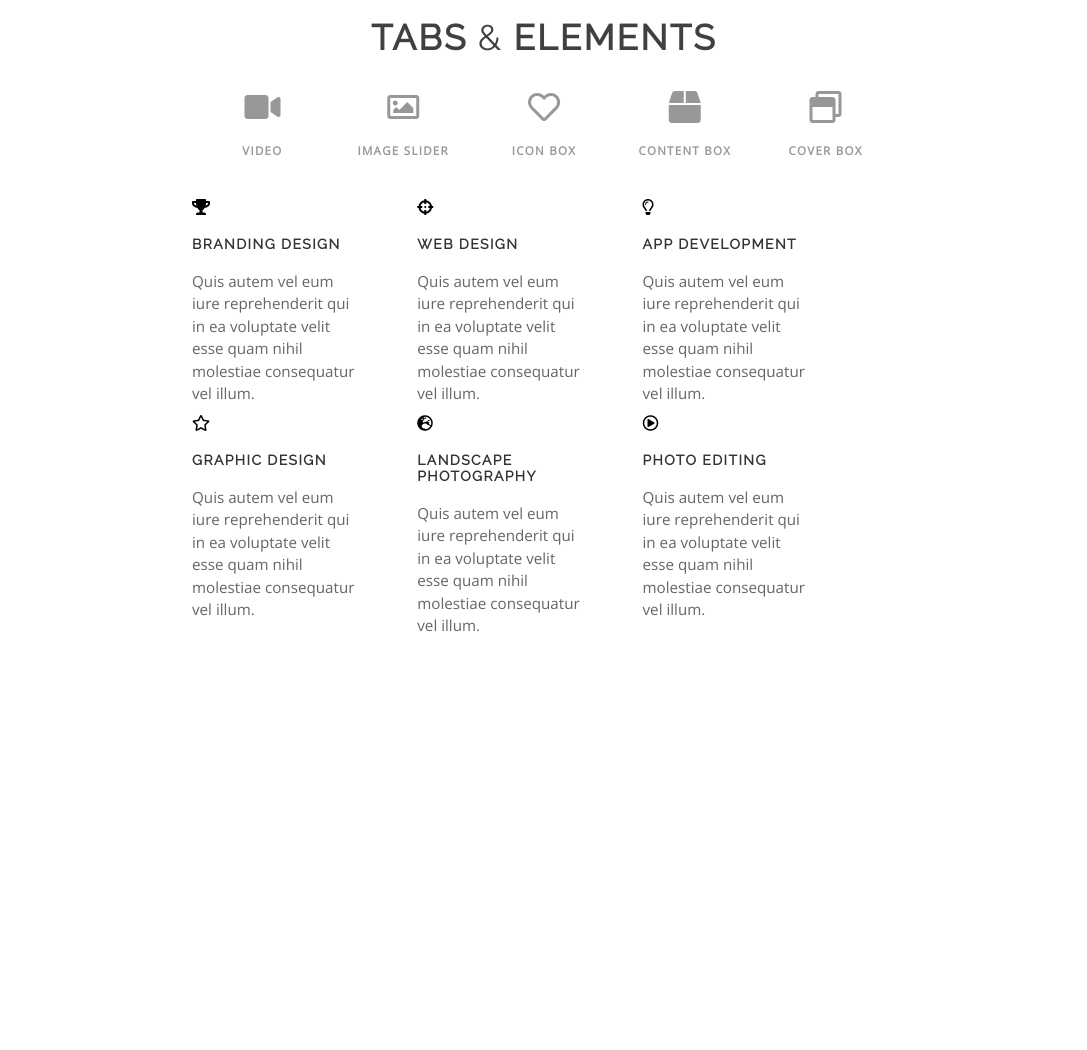
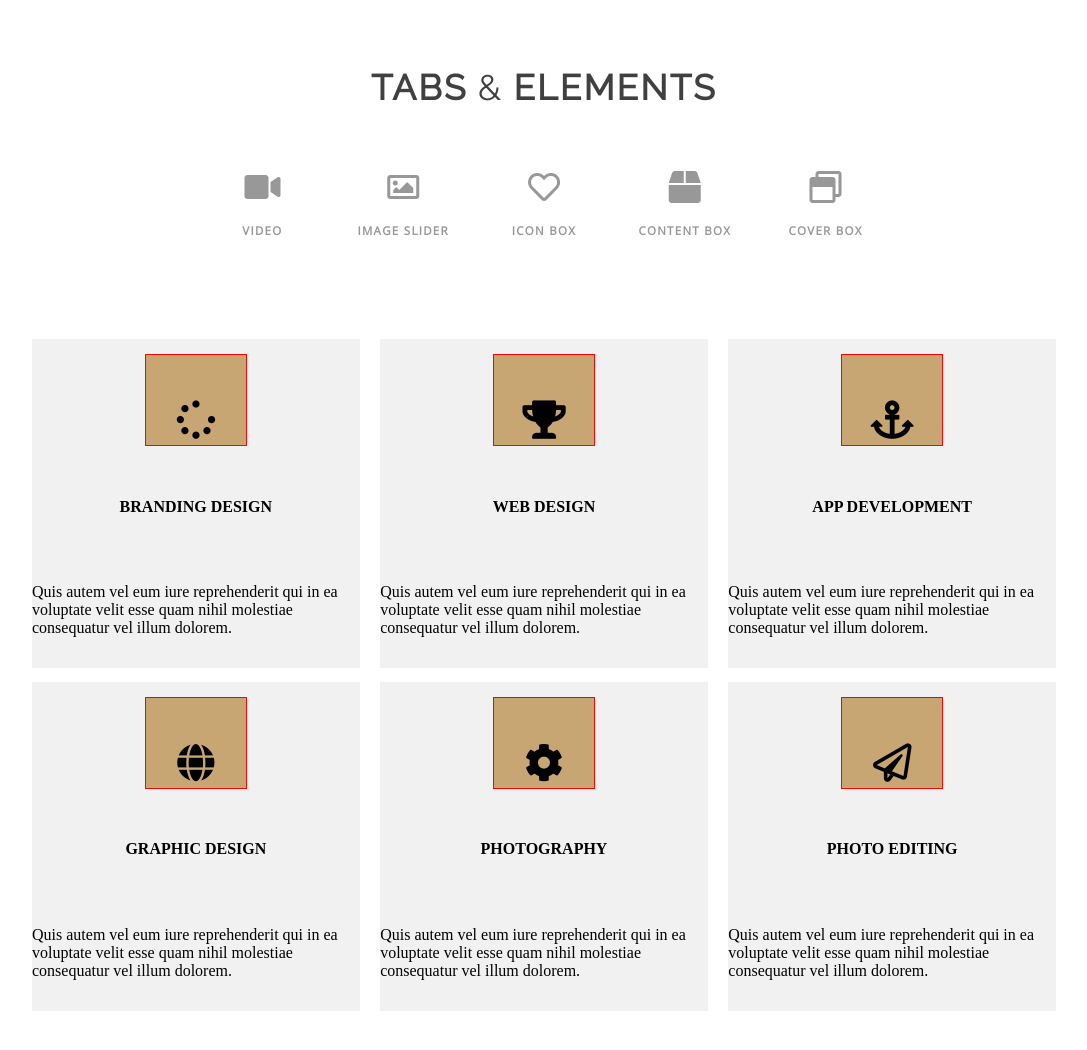
Before and after one commit to TarasPetryshak/MazelOne, a plain HTML site: page index.html in a window 1280 px wide. Shown: the part 7952-9002 px from the top of the page, without its empty margins (96-1183 px from the left). Before the commit the page ends 8632 px from the top, so only its background shows below. Drawn offline with nearby package versions, Linux system fonts and the light colour scheme.

Commit message:
add block content

```diff
--- a/index.html
+++ b/index.html
@@ -70,7 +70,7 @@
                         <a href="#">SHOP NOW</a>
                     </div>
                 </div>
-            </header>
+        </header>
         </div>
         <main>
             <div class="main__container">
@@ -698,8 +698,7 @@
             <div class="background-container background-container3">
                 <section class="promo cite">
                     <button type="button" id="promo-btn"><i class="far fa-play-circle"></i></button>
-                    <h2 class="promo__header">We’re developing a number of special projects if interested,
-                    see the promo video</h2>
+                    <h2 class="promo__header">We’re developing a number of special projects if interested, see the promo video</h2>
                     <p class="promo__text">SEE WATCH VIDEO</p>
                 </section>
                 <section class="clients">
@@ -823,7 +822,50 @@
                                 </div>
                             </div>
                         </div>
-                        <div class="elements__block content"></div>
+                        <div class="elements__block content">
+                            <div class="content__box">
+                                <div class="icon-wrapper">
+                                    <i class="fas fa-spinner"></i>
+                                </div>
+                                <h4 class="content__box_header">BRANDING DESIGN</h4>
+                                <p class="content__box_text">Quis autem vel eum iure reprehenderit qui in ea voluptate velit esse quam nihil molestiae consequatur vel illum dolorem.</p>
+                            </div>
+                            <div class="content__box">
+                                <div class="icon-wrapper">
+                                    <i class="fas fa-trophy"></i>
+                                </div>
+                                <h4 class="content__box_header">WEB DESIGN</h4>
+                                <p class="content__box_text">Quis autem vel eum iure reprehenderit qui in ea voluptate velit esse quam nihil molestiae consequatur vel illum dolorem.</p>
+                            </div>
+                            <div class="content__box">
+                                <div class="icon-wrapper">
+                                    <i class="fas fa-anchor"></i>
+                                </div>
+                                <h4 class="content__box_header">APP DEVELOPMENT</h4>
+                                <p class="content__box_text">Quis autem vel eum iure reprehenderit qui in ea voluptate velit esse quam nihil molestiae consequatur vel illum dolorem.</p>
+                            </div>
+                            <div class="content__box">
+                                <div class="icon-wrapper">
+                                    <i class="fas fa-globe"></i>
+                                </div>
+                                <h4 class="content__box_header">GRAPHIC DESIGN</h4>
+                                <p class="content__box_text">Quis autem vel eum iure reprehenderit qui in ea voluptate velit esse quam nihil molestiae consequatur vel illum dolorem.</p>
+                            </div>
+                            <div class="content__box">
+                                <div class="icon-wrapper">
+                                    <i class="fas fa-cog"></i>
+                                </div>
+                                <h4 class="content__box_header">PHOTOGRAPHY</h4>
+                                <p class="content__box_text">Quis autem vel eum iure reprehenderit qui in ea voluptate velit esse quam nihil molestiae consequatur vel illum dolorem.</p>
+                            </div>
+                            <div class="content__box">
+                                <div class="icon-wrapper">
+                                    <i class="far fa-paper-plane"></i>
+                                </div>
+                                <h4 class="content__box_header">PHOTO EDITING</h4>
+                                <p class="content__box_text">Quis autem vel eum iure reprehenderit qui in ea voluptate velit esse quam nihil molestiae consequatur vel illum dolorem.</p>
+                            </div>
+                        </div>
                         <div class="elements__block cover"></div>
                     </div>
                 </section>
--- a/media.css
+++ b/media.css
@@ -23,7 +23,7 @@
         height: 70vh;
     }
     .works__block.item {
-    /* .owl-item */
+        /* .owl-item */
         width: 83%;
         height: 100%;
         margin-bottom: 18px;
@@ -34,6 +34,9 @@
     .service {
         height: 130vh;
     }
+    .elements__container {
+        width: 80%;
+    }
 }
 
 @media screen and (max-width: 1200px) {}
--- a/style.css
+++ b/style.css
@@ -995,7 +995,7 @@ div.owl-carousel.team__img-wrapper {
     margin-bottom: 5%;
     font-weight: 900;
     font-size: 1.1rem;
-    color:#333;
+    color: #333;
     letter-spacing: 0.1rem;
 }
 
@@ -1291,8 +1291,8 @@ div.owl-carousel.team__img-wrapper {
 
 .content-wrapper {
     width: 75%;
-
-}
+}
+
 .content-wrapper h4 {
     font-family: 'Raleway', sans-serif;
     color: #333;
@@ -1300,22 +1300,26 @@ div.owl-carousel.team__img-wrapper {
     font-size: 0.87rem;
     font-weight: 900;
 }
+
 .content-wrapper p {
     font-family: 'Open Sans', sans-serif;
     color: #666;
     line-height: 1.4rem;
     font-size: 0.95rem;
 }
+
 .service__icon {
     width: 25%;
     display: flex;
     justify-content: flex-end;
     align-items: center;
 }
+
 .service__block:last-child .service__icon {
     order: -1;
     justify-content: flex-start;
 }
+
 .service__icon i {
     width: 70px;
     height: 70px;
@@ -1327,10 +1331,12 @@ div.owl-carousel.team__img-wrapper {
     align-items: center;
     transition: all 500ms;
 }
+
 .service__block_item:hover>.service__icon i {
     background: #c7a674;
     color: #fff;
 }
+
 .awards {
     display: flex;
     flex-direction: row;
@@ -1338,6 +1344,7 @@ div.owl-carousel.team__img-wrapper {
     align-items: center;
     padding: 0;
 }
+
 .awards__block {
     width: 17%;
     height: 80%;
@@ -1353,16 +1360,19 @@ div.owl-carousel.team__img-wrapper {
     font-weight: bold;
     letter-spacing: 0.15rem;
 }
+
 .awards__block i {
     display: block;
     font-size: 2rem;
 }
+
 .awards__block span {
     display: block;
     font-size: 4rem;
     font-weight: bold;
     font-family: "Open Sans", sans-serif;
 }
+
 .price {
     width: 100%;
     height: 80vh;
@@ -1370,9 +1380,11 @@ div.owl-carousel.team__img-wrapper {
     background: #fff;
     border: 1px solid transparent;
 }
+
 .price__header {
     align-items: flex-end;
 }
+
 .price__wrapper {
     width: 100%;
     height: 85%;
@@ -1382,6 +1394,7 @@ div.owl-carousel.team__img-wrapper {
     justify-content: center;
     align-items: center;
 }
+
 .price__block {
     width: 19%;
     height: 75%;
@@ -1394,30 +1407,36 @@ div.owl-carousel.team__img-wrapper {
     border-top: 7px solid #333;
     box-sizing: border-box;
 }
+
 .price__block:nth-child(2) {
     border-top-color: #c7a674;
     margin: 0 30px;
 }
+
 .price__block h3 {
     text-transform: uppercase;
     color: #333;
     letter-spacing: 0.1rem;
 }
+
 .price__block_definition {
     font-size: 4rem;
     font-weight: bold;
     color: #333;
 }
+
 .price__block_definition .sup {
     font-size: 0.9rem;
     vertical-align: 35px;
     margin-right: 5px;
 }
+
 .price__block_definition .sub {
     font-size: 0.9rem;
     letter-spacing: 0.05rem;
     margin-left: 5px;
 }
+
 .price__list {
     list-style: none;
     color: #666;
@@ -1427,15 +1446,18 @@ div.owl-carousel.team__img-wrapper {
     letter-spacing: 0.07rem;
     text-align: center;
 }
+
 .price__list li {
     text-align: center;
     margin: 0;
     margin-top: 8px;
 }
+
 .price__list span,
 .price__list li:nth-child(4) {
     font-weight: bold;
 }
+
 .price__link {
     display: flex;
     justify-content: center;
@@ -1453,21 +1475,27 @@ div.owl-carousel.team__img-wrapper {
     border-radius: 2px;
     transition: all 400ms;
 }
+
 .price__link i {
     margin-right: 5px;
 }
+
 .price__link:hover {
     background: #c7a674;
 }
+
 .price__block:nth-child(2) a {
     background: #c7a674;
 }
+
 .price__block:nth-child(2) .price__block_definition {
     color: #c7a674;
 }
+
 .price__block:nth-child(2) .price__block_definition span {
     color: #333;
 }
+
 .promo__header {
     color: #fff;
     font-family: 'Open Sans', sans-serif;
@@ -1475,6 +1503,7 @@ div.owl-carousel.team__img-wrapper {
     width: 40%;
     text-align: center;
 }
+
 #promo-btn {
     width: 50px;
     height: 50px;
@@ -1485,6 +1514,7 @@ div.owl-carousel.team__img-wrapper {
     border: none;
     transition: all 400ms;
 }
+
 #promo-btn i {
     display: flex;
     justify-content: center;
@@ -1492,10 +1522,12 @@ div.owl-carousel.team__img-wrapper {
     font-size: 3.5rem;
     border-radius: 50%;
 }
+
 #promo-btn:hover {
     cursor: pointer;
     color: #c7a674;
 }
+
 .promo__text {
     font-family: 'Raleway', sans-serif;
     font-size: 0.75rem;
@@ -1503,9 +1535,11 @@ div.owl-carousel.team__img-wrapper {
     letter-spacing: 0.1rem;
     color: #c7a674;
 }
+
 .background-container3 {
     background-image: url(images/02_1.jpg);
 }
+
 .clients {
     width: 100%;
     height: 40vh;
@@ -1515,6 +1549,7 @@ div.owl-carousel.team__img-wrapper {
     border-top: 1px solid transparent;
     box-shadow: 0 0 1px 2px #f1f1f1;
 }
+
 #carousel4 {
     width: 60%;
     height: 85%;
@@ -1523,9 +1558,11 @@ div.owl-carousel.team__img-wrapper {
     align-items: center;
     justify-content: center;
 }
+
 #carousel4 .item {
     width: 70%;
 }
+
 #carousel4 a {
     display: flex;
     width: 100%;
@@ -1533,28 +1570,33 @@ div.owl-carousel.team__img-wrapper {
     text-decoration: none;
     color: transparent;
 }
+
 #carousel4 img {
     width: 100%;
     height: auto;
     /*height: cover;*/
 }
+
 .elements {
     width: 100%;
-    height: 90vh;
+    height: 140vh;
     background: #fff;
     display: flex;
     justify-content: center;
     align-content: center;
     flex-wrap: wrap;
 }
+
 .elements__header {
     margin-top: -2%;
 }
+
 video {
     width: 400px;
     height: 300px;
     margin: 0 auto;
 }
+
 .elements__nav {
     width: 55%;
     height: 15%;
@@ -1564,6 +1606,7 @@ video {
     justify-content: space-around;
     align-items: center;
 }
+
 .elements__nav_box {
     width: 18%;
     height: 100%;
@@ -1572,13 +1615,16 @@ video {
     text-align: center;
     transition: all .3s;
 }
+
 .elements__nav_box:hover {
     opacity: 1;
-    cursor:pointer;
-}
-.elements__nav_box i{
+    cursor: pointer;
+}
+
+.elements__nav_box i {
     font-size: 2rem;
 }
+
 .elements__nav_box p {
     font-size: 0.72rem;
     margin-top: 20px;
@@ -1586,35 +1632,42 @@ video {
     letter-spacing: 0.08rem;
     font-family: 'Open Sans', sans-serif;
 }
+
 .elements__container {
     width: 55%;
     height: 60%;
     margin: 0;
 }
+
 .elements__block {
     width: 100%;
     height: 100%;
     margin: 0;
 }
-#carousel5{
+
+#carousel5 {
     height: 100%;
-
-}
+}
+
 .owl-carousel .owl-stage-outer {
     width: 100%;
     height: 100%;
 }
+
 img.item {
     width: 100%;
     height: 100%;
     object-fit: cover;
 }
+
 .elements__block.video,
 .elements__block.slider,
-.elements__block.content,
+.elements__block.icon,
 .elements__block.cover {
     display: none;
 }
+
+
 /* #carousel5 .owl-nav {
     width: 100%;
     position: absolute;
@@ -1697,13 +1750,82 @@ img.item {
 #carousel5 .owl-nav .owl-prev:hover>span {
     color: #c7a674;
 } */
+
 .icon {
     display: flex;
     flex-wrap: wrap;
-    padding: 0;
-}
+    justify-content: space-between;
+    padding: 0;
+}
+
 .icon__box {
     width: 32%;
     height: 50%;
     margin: 0;
-}
+    display: flex;
+    align-items: center;
+}
+
+.icon-wrapper {
+    width: 20%;
+    height: 100%;
+    margin: 0;
+    font-size: 2.4rem;
+    text-align: left;
+    padding-top: 40px;
+}
+
+.icon__box .content-wrapper {
+    width: 80%;
+    height: 100%;
+    margin: 0;
+    padding-top: 40px;
+}
+
+.icon__box .content-wrapper h4 {
+    margin: 0;
+    padding-top: 0;
+    font-weight: 700;
+}
+
+.icon__box:nth-child(3) .content-wrapper,
+.icon__box:nth-child(6) .content-wrapper {
+    order: -1;
+    text-align: right;
+}
+
+.icon__box:nth-child(3) .icon-wrapper,
+.icon__box:nth-child(6) .icon-wrapper {
+    text-align: right;
+}
+
+.content {
+    margin: 0;
+    display: flex;
+    flex-wrap: wrap;
+    align-content: space-between;
+    justify-content: space-between;
+}
+
+.content__box {
+    width: 32%;
+    height: 49%;
+    margin: 0;
+    background: #f1f1f1;
+    display: flex;
+    flex-direction: column;
+    justify-content: space-around;
+    align-items: center;
+}
+
+.content .icon-wrapper {
+    width: 100px;
+    height: 50px;
+    margin: 0;
+    border: 1px solid red;
+    /* border-radius: 50%; */
+    background: #c7a674;
+    display: flex;
+    justify-content: center;
+    align-items: center;
+}
```
